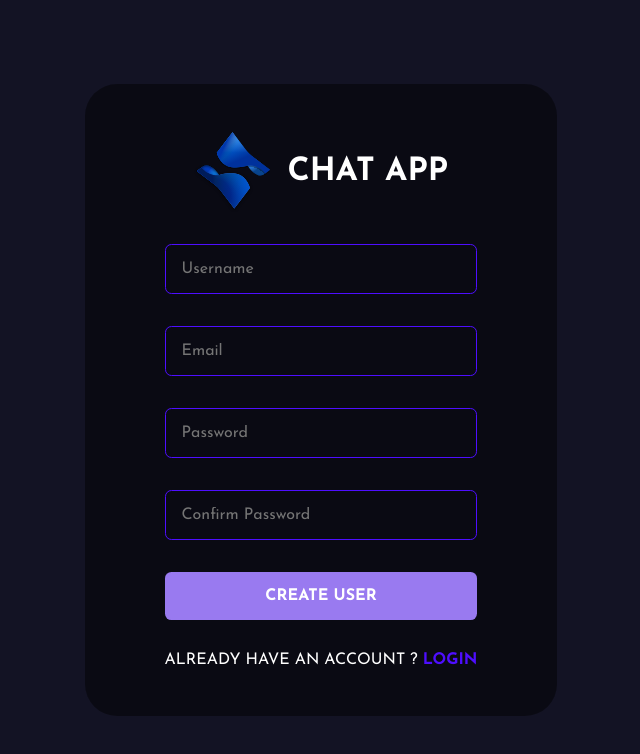
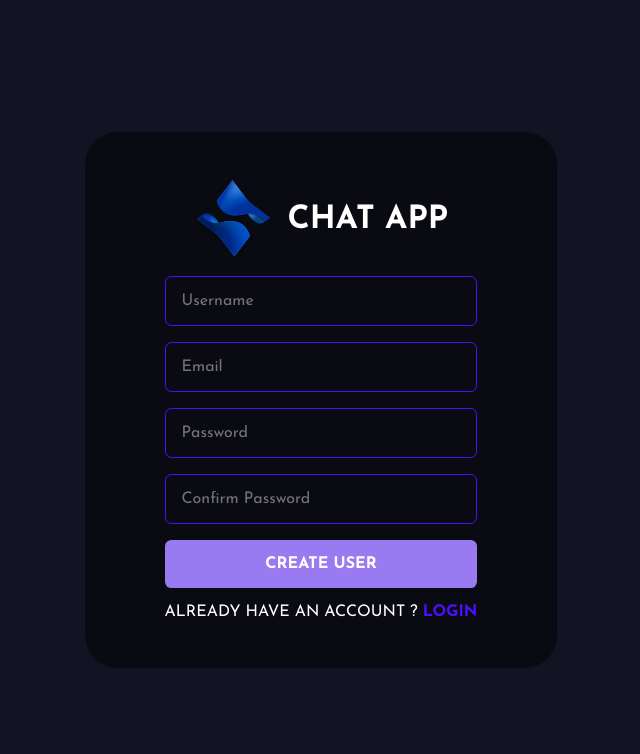
Before and after one commit to vicfw/chat-app-front, a React (Vite) app: page /register in a window 1280 px wide. Shown: the top 754 px of the page, without its empty margins (319-959 px from the left). Built offline with nearby package versions, Linux system fonts and the light colour scheme.

Commit message:
formik and yup added for forms axios configure done pepare to send register post request

```diff
--- a/package.json
+++ b/package.json
@@ -10,11 +10,13 @@
   },
   "dependencies": {
     "axios": "^1.1.3",
+    "formik": "^2.2.9",
     "react": "^18.2.0",
     "react-dom": "^18.2.0",
     "react-router-dom": "^6.4.3",
     "react-toastify": "^9.1.1",
-    "styled-components": "^5.3.6"
+    "styled-components": "^5.3.6",
+    "yup": "^0.32.11"
   },
   "devDependencies": {
     "@types/react": "^18.0.22",
--- a/src/pages/Register/Register.tsx
+++ b/src/pages/Register/Register.tsx
@@ -1,17 +1,43 @@
-import { useRegister } from "./hooks";
-import { FormContainer } from "./styles";
-import { Link } from "react-router-dom";
+import { Link } from 'react-router-dom';
+import { useRegister } from './hooks';
+import { FormContainer } from './styles';
 
-import Logo from "../../assets/logo.svg";
-import { ToastContainer } from "react-toastify";
+import { Formik } from 'formik';
+import { ToastContainer } from 'react-toastify';
+import Logo from '../../assets/logo.svg';
+import { FormikValues } from './types';
 
 const Register = () => {
-  const { method } = useRegister();
-
+  const { getter, method } = useRegister();
   return (
     <>
       <FormContainer>
-        <form onSubmit={(e) => method.handleSubmit(e)}>
+        <Formik
+          initialValues={getter.formikInitialValues}
+          onSubmit={method.handleSubmit}
+          validate={(values) => {
+            let errors: FormikValues = {} as any;
+
+            console.log(values.password === values.confirmPassword);
+
+            if (values.password !== values.confirmPassword) {
+              errors.password = 'Passwords dosent match.';
+              errors.confirmPassword = 'Passwords dosent match.';
+            }
+            return errors;
+          }}
+          validationSchema={getter.SignUpSchema}
+        >
+          {({
+            errors,
+            touched,
+            handleSubmit,
+            isSubmitting,
+            handleChange,
+            values,
+          }) => {
+            return (
+              <form onSubmit={handleSubmit}>
                 <div className="brand">
                   <img src={Logo} alt="" />
                   <h1>Chat app</h1>
@@ -19,32 +45,51 @@ const Register = () => {
                 <input
                   type="text"
                   name="username"
-            onChange={method.handleChange}
                   placeholder="Username"
+                  onChange={handleChange}
+                  value={values.username}
                 />
+                {errors.username && touched.username ? (
+                  <em>{errors.username}</em>
+                ) : null}
                 <input
                   type="email"
                   name="email"
-            onChange={method.handleChange}
                   placeholder="Email"
+                  onChange={handleChange}
+                  value={values.email}
                 />
+                {errors.email && touched.email ? <em>{errors.email}</em> : null}
                 <input
                   type="password"
                   name="password"
-            onChange={method.handleChange}
                   placeholder="Password"
+                  onChange={handleChange}
+                  value={values.password}
                 />
+                {errors.password && touched.password ? (
+                  <em>{errors.password}</em>
+                ) : null}
                 <input
                   type="password"
                   name="confirmPassword"
-            onChange={method.handleChange}
                   placeholder="Confirm Password"
+                  onChange={handleChange}
+                  value={values.confirmPassword}
                 />
-          <button type="submit">Create User</button>
+                {errors.confirmPassword && touched.confirmPassword ? (
+                  <em>{errors.confirmPassword}</em>
+                ) : null}
+                <button type="submit" disabled={isSubmitting}>
+                  Create User
+                </button>
                 <span>
-            Already have an account ? <Link to={"/login"}>Login</Link>
+                  Already have an account ? <Link to={'/login'}>Login</Link>
                 </span>
               </form>
+            );
+          }}
+        </Formik>
       </FormContainer>
       <ToastContainer />
     </>
--- a/src/pages/Register/hooks.ts
+++ b/src/pages/Register/hooks.ts
@@ -1,39 +1,50 @@
-import { useCallback, useState } from 'react';
-import { toast } from 'react-toastify';
-import { toastOptions } from '../../utils/toastOptions';
+import * as Yup from 'yup';
+import { FormikValues } from './types';
+import { FormikHelpers } from 'formik';
+import axios from 'axios';
+import { RegisterService } from '../../utils/services/UserService';
 
 export const useRegister = () => {
-  const [values, setValues] = useState({
+  const formikInitialValues = {
     username: '',
-    email: '',
     password: '',
     confirmPassword: '',
+    email: '',
+  };
+
+  const SignUpSchema = Yup.object().shape({
+    username: Yup.string()
+      .min(5, 'Should be 5 character long')
+      .max(50, 'should not exceed 50 characters')
+      .required('Username is required'),
+
+    email: Yup.string()
+      .email('invalid email address')
+      .required('Email is required'),
+
+    password: Yup.string()
+      .min(5, 'Should be 5 character long')
+      .max(15, 'should not exceed 15 characters')
+      .required('Password is required'),
+    confirmPassword: Yup.string()
+      .min(5, 'Should be 5 character long')
+      .max(15, 'should not exceed 15 characters')
+      .required('Password is required'),
   });
 
-  const handleSubmit = (e: React.FormEvent<HTMLFormElement>) => {
-    e.preventDefault();
-    console.log('clicked');
+  const handleSubmit = async (
+    values: FormikValues,
+    actions: FormikHelpers<FormikValues>
+  ) => {
+    // await axios.post('http://localhost:3001/api/auth/register', values);
 
-    handleValidation();
+    const service = RegisterService;
+    await service.register(values);
   };
 
-  const handleValidation = () => {
-    const { confirmPassword, email, password, username } = values;
-    if (password !== confirmPassword) {
-      toast.error('Passwords dosent match!', toastOptions);
-    }
-  };
-
-  const handleChange = useCallback(
-    (e: React.ChangeEvent<HTMLInputElement>) => {
-      setValues((perv) => ({ ...perv, [e.target.name]: e.target.value }));
-    },
-    [values]
-  );
-
   return {
-    getter: {},
+    getter: { SignUpSchema, formikInitialValues },
     setter: {},
-    method: { handleSubmit, handleChange },
+    method: { handleSubmit },
   };
 };
--- a/src/pages/Register/styles.ts
+++ b/src/pages/Register/styles.ts
@@ -27,10 +27,15 @@ export const FormContainer = styled('div')`
   form {
     display: flex;
     flex-direction: column;
-    gap: 2rem;
+    gap: 1rem;
     background-color: #00000076;
     border-radius: 2rem;
     padding: 3rem 5rem;
+
+    em {
+      color: red;
+      font-size: 12px;
+    }
     input {
       background-color: transparent;
       padding: 1rem;
--- /dev/null
+++ b/src/pages/Register/types.ts
@@ -0,0 +1,6 @@
+export interface FormikValues {
+  username: string;
+  password: string;
+  confirmPassword: string;
+  email: string;
+}
--- /dev/null
+++ b/src/utils/axiosConfig.ts
@@ -0,0 +1,5 @@
+import axios from 'axios';
+
+export const instance = axios.create({
+  baseURL: 'http://localhost:3001/api',
+});
--- /dev/null
+++ b/src/utils/services/UserService.ts
@@ -0,0 +1,13 @@
+import axios from 'axios';
+import { instance } from '../axiosConfig';
+import { RegisterServiceBody } from './service.type';
+
+export class RegisterService {
+  static url = '/auth/register';
+
+  static async register(body: RegisterServiceBody) {
+    const response = await instance.post(this.url, body);
+
+    return response;
+  }
+}
--- /dev/null
+++ b/src/utils/services/service.type.ts
@@ -0,0 +1,3 @@
+import { FormikValues } from '../../pages/Register/types';
+
+export type RegisterServiceBody = FormikValues;
--- a/vite.config.ts
+++ b/vite.config.ts
@@ -1,7 +1,8 @@
-import { defineConfig } from 'vite'
-import react from '@vitejs/plugin-react'
+import { defineConfig } from 'vite';
+import react from '@vitejs/plugin-react';
 
 // https://vitejs.dev/config/
 export default defineConfig({
-  plugins: [react()]
-})
+  plugins: [react()],
+  base: 'http://localhost:3000',
+});
```
Also changed, not shown: src/env.d.ts (added, +9 -0 lines), src/main.tsx (+8 -8 lines), 1 other file (tests, documents, lock files or other folders). Lines whose indentation alone changed are shown as unchanged.
